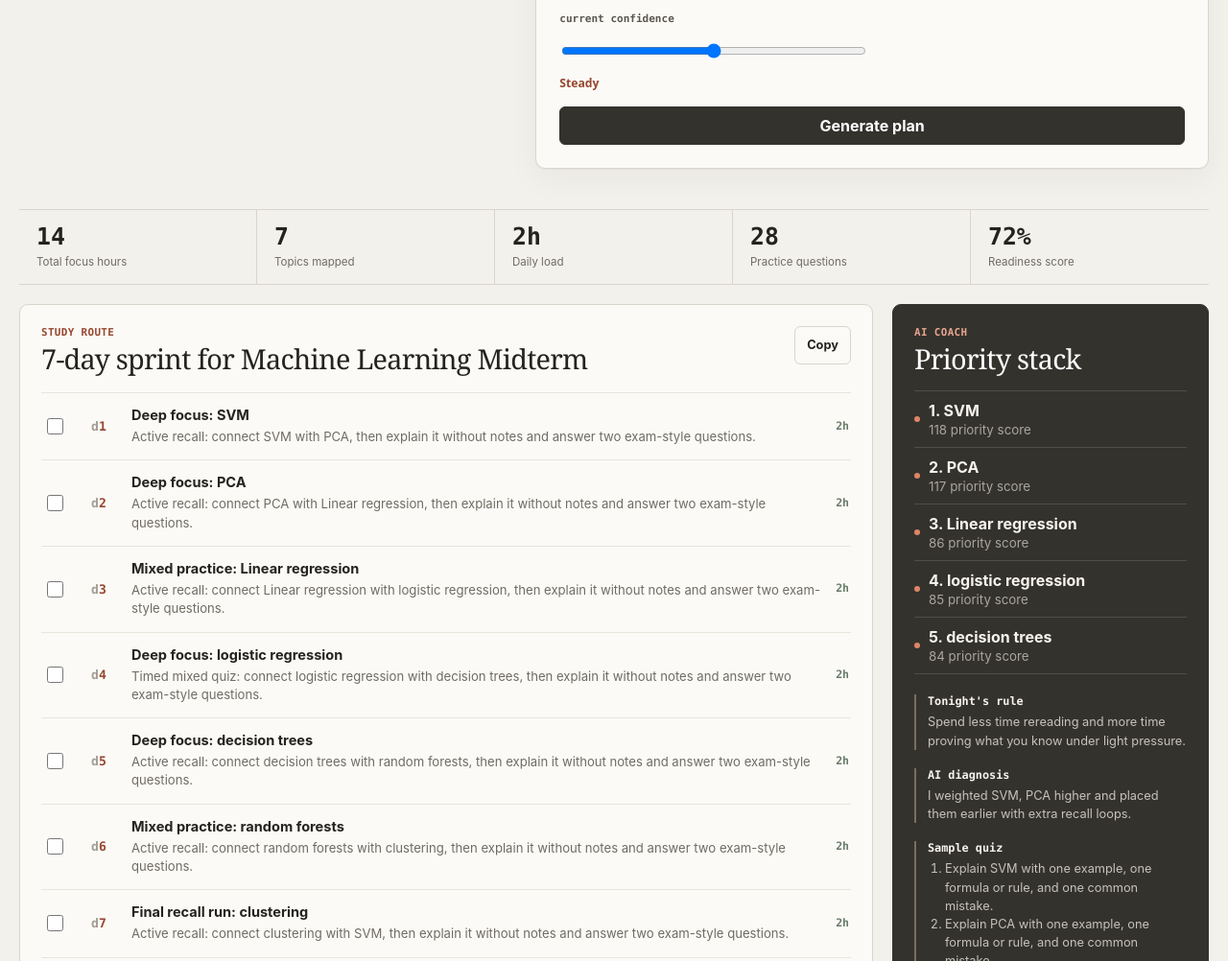
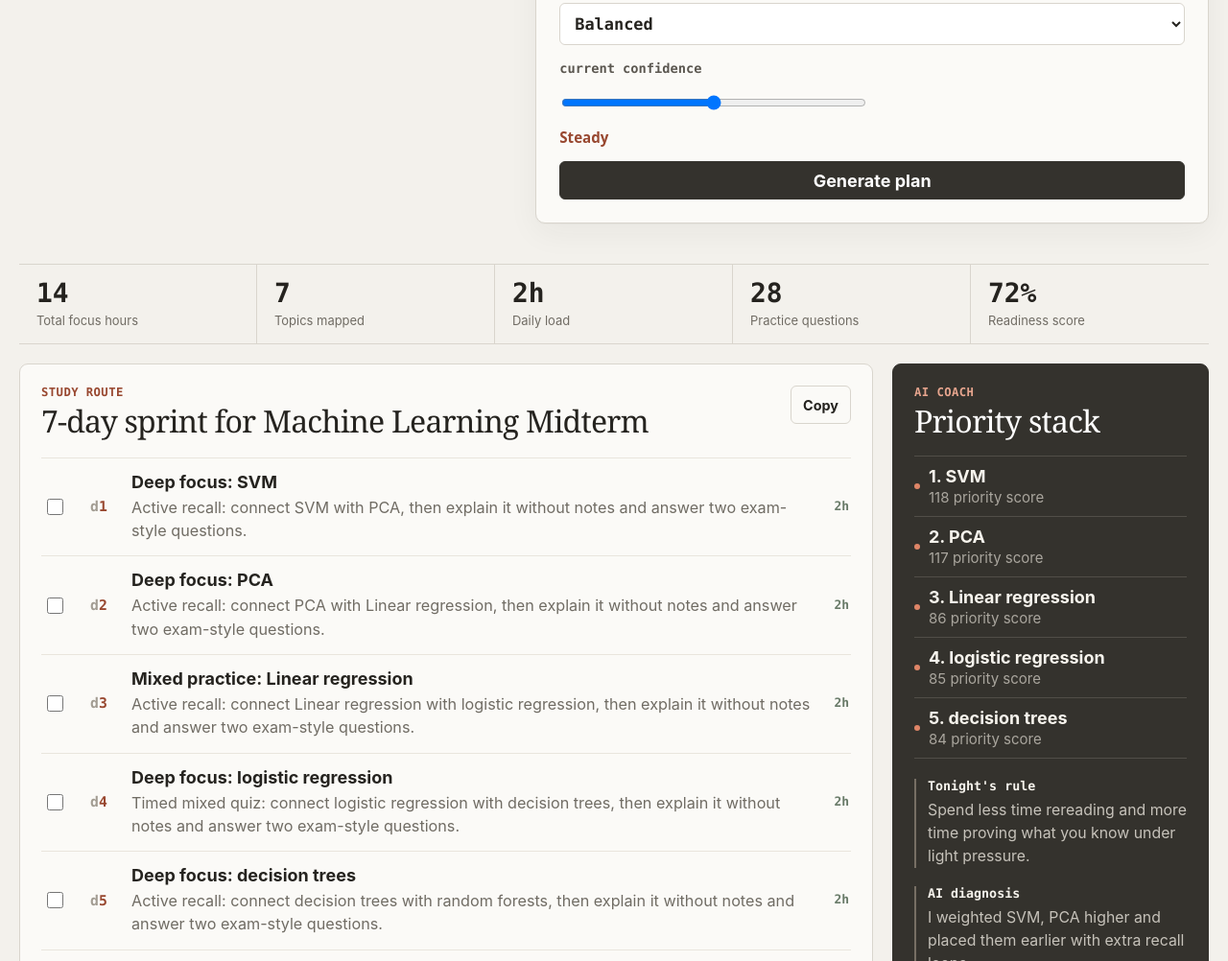
Before and after one commit to Akshaan2012/focusforge-ai-study-planner, a plain HTML site: page index.html in a window 1280 px wide. Shown: the part 533-1535 px from the top of the page at 96% size. Drawn offline with Linux system fonts and the light colour scheme.

Commit message:
Increase typography across the planner

```diff
--- a/index.html
+++ b/index.html
@@ -4,7 +4,7 @@
     <meta charset="UTF-8" />
     <meta name="viewport" content="width=device-width, initial-scale=1.0" />
     <title>FocusForge AI Study Planner</title>
-    <link rel="stylesheet" href="styles.css?v=20260627-4" />
+    <link rel="stylesheet" href="styles.css?v=20260627-5" />
   </head>
   <body>
     <main class="app-shell">
--- a/styles.css
+++ b/styles.css
@@ -13,7 +13,7 @@
 }
 
 * { box-sizing: border-box; }
-html { scroll-behavior: smooth; }
+html { scroll-behavior: smooth; font-size: 18px; }
 body {
   margin: 0;
   min-height: 100vh;
@@ -98,7 +98,7 @@ label {
   display: grid;
   gap: 6px;
   color: #5b5750;
-  font: 650 .69rem/1.2 ui-monospace, "SFMono-Regular", Consolas, monospace;
+  font: 650 .76rem/1.25 ui-monospace, "SFMono-Regular", Consolas, monospace;
   text-transform: lowercase;
 }
 input, textarea, select {
@@ -108,12 +108,13 @@ input, textarea, select {
   background: white;
   color: var(--ink);
   padding: 10px 11px;
+  font-size: .94rem;
   outline: none;
 }
 textarea { min-height: 82px; resize: vertical; line-height: 1.45; }
 input:focus, textarea:focus, select:focus, button:focus-visible { border-color: var(--clay); box-shadow: 0 0 0 3px rgba(198,95,61,.13); outline: none; }
 .form-row { display: grid; grid-template-columns: 1fr 1fr; gap: 14px; }
-.range-label { color: var(--clay-dark); font: 650 .76rem/1.2 ui-sans-serif, system-ui, sans-serif; text-transform: none; }
+.range-label { color: var(--clay-dark); font: 650 .84rem/1.2 ui-sans-serif, system-ui, sans-serif; text-transform: none; }
 .primary-action, .ghost-button { min-height: 40px; border-radius: 6px; font-weight: 650; }
 .primary-action { border: 1px solid var(--code); background: var(--code); color: white; }
 .primary-action:hover { border-color: var(--clay-dark); background: var(--clay-dark); }
@@ -154,8 +155,8 @@ input:focus, textarea:focus, select:focus, button:focus-visible { border-color:
   text-align: center;
 }
 .day-number::before { content: "d"; color: #a29c92; }
-.day-card h3 { margin-bottom: 4px; font-size: .91rem; font-weight: 650; }
-.day-card p { margin: 0; color: var(--muted); font-size: .82rem; line-height: 1.47; }
+.day-card h3 { margin-bottom: 4px; font-size: 1rem; font-weight: 650; }
+.day-card p { margin: 0; color: var(--muted); font-size: .9rem; line-height: 1.5; }
 .time-chip { color: var(--sage); font: 700 .72rem/1 ui-monospace, "SFMono-Regular", Consolas, monospace; white-space: nowrap; }
 
 .coach-panel { position: sticky; top: 16px; background: var(--code); color: #f7f4ed; border-color: var(--code); }
@@ -169,7 +170,7 @@ input:focus, textarea:focus, select:focus, button:focus-visible { border-color:
 .coach-note, .quiz-box { border-left: 2px solid #776f64; padding-left: 12px; }
 .coach-note + .coach-note, .quiz-box { margin-top: 19px; }
 .coach-note h3, .quiz-box h3 { margin-bottom: 5px; font: 650 .74rem/1.2 ui-monospace, "SFMono-Regular", Consolas, monospace; }
-.coach-note p, .quiz-box li { color: #c6c2ba; font-size: .8rem; line-height: 1.5; }
+.coach-note p, .quiz-box li { color: #c6c2ba; font-size: .88rem; line-height: 1.52; }
 .quiz-box ol { margin: 0; padding-left: 18px; }
 
 .extras-grid { display: grid; grid-template-columns: repeat(3, minmax(0, 1fr)); gap: 20px; }
@@ -179,7 +180,7 @@ input:focus, textarea:focus, select:focus, button:focus-visible { border-color:
 .flashcard, .recipe-item, .check-item, .question-card { border-top: 1px solid var(--soft-line); padding: 13px 0; }
 .flashcard:last-child, .recipe-item:last-child, .check-item:last-child, .question-card:last-child { border-bottom: 1px solid var(--soft-line); }
 .flashcard strong, .recipe-item strong { display: block; margin-bottom: 4px; font-size: .88rem; }
-.flashcard p, .recipe-item p, .question-card p { margin: 0; color: var(--muted); font-size: .81rem; line-height: 1.48; }
+.flashcard p, .recipe-item p, .question-card p { margin: 0; color: var(--muted); font-size: .89rem; line-height: 1.5; }
 .quiz-controls { display: grid; grid-template-columns: 1fr 180px; gap: 13px; margin-bottom: 15px; }
 .question-card { display: grid; gap: 9px; }
 .question-card h3 { margin: 0; color: var(--clay-dark); font: 650 .75rem/1.2 ui-monospace, "SFMono-Regular", Consolas, monospace; }
@@ -197,6 +198,7 @@ input:focus, textarea:focus, select:focus, button:focus-visible { border-color:
   .summary-strip { grid-template-columns: repeat(3, 1fr); }
 }
 @media (max-width: 620px) {
+  html { font-size: 16px; }
   .app-shell { width: min(100% - 20px, 1240px); }
   .nav { min-height: 58px; }
   .hero-grid { gap: 32px; padding-top: 36px; }
```
